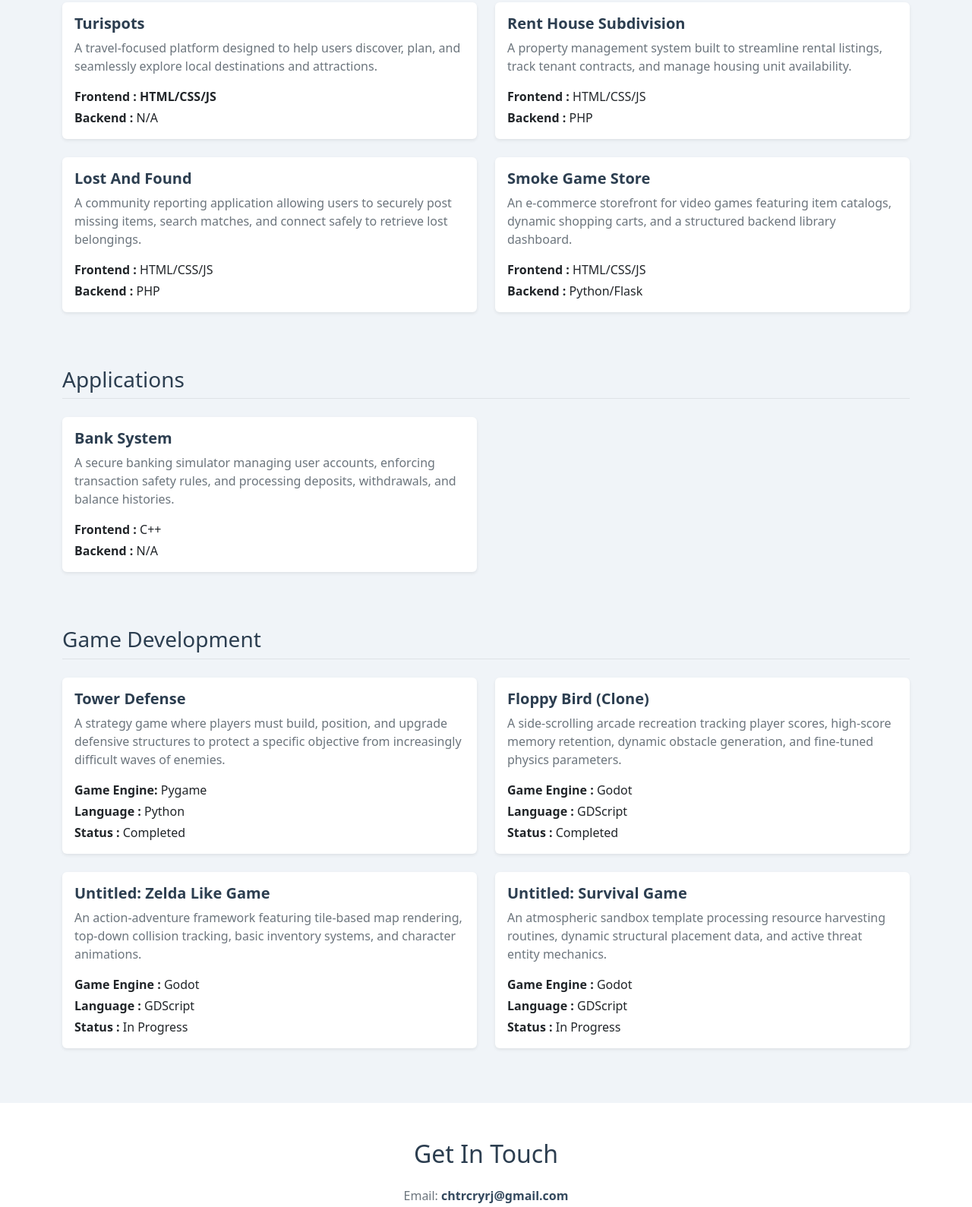
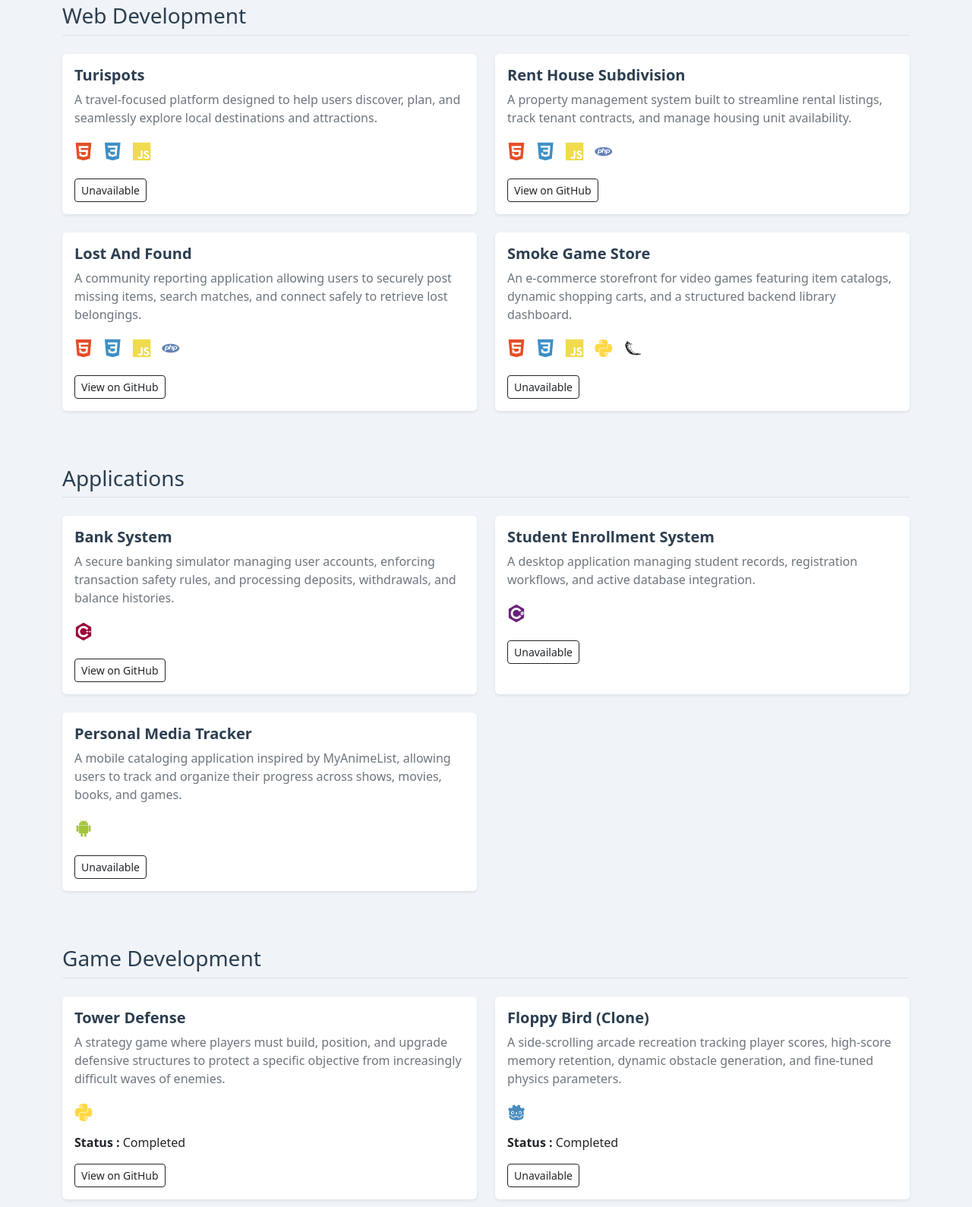
Before and after one commit to Cheztahcry/cheztahcry.github.io, a plain HTML site: page index.html in a window 1280 px wide. Shown: the part 835-2424 px from the top of the page at 76% size. Drawn offline with nearby package versions, Linux system fonts and the light colour scheme.

Commit message:
Beautify

```diff
--- /dev/null
+++ b/assets/css/index.css
@@ -0,0 +1,19 @@
+html {
+    scroll-behavior: smooth;
+}
+
+.bg-custom-light {
+    background-color: #f0f4f8;
+}
+
+.text-custom-primary {
+    color: #2c3e50;
+}
+
+.link-custom {
+    color: #34495e;
+}
+
+.link-custom:hover {
+    color: #1a252f;
+}
--- a/index.html
+++ b/index.html
@@ -5,20 +5,9 @@
     <meta name="viewport" content="width=device-width, initial-scale=1.0">
     <title>My Portfolio</title>
     <link href="https://cdn.jsdelivr.net/npm/bootstrap@5.3.0/dist/css/bootstrap.min.css" rel="stylesheet">
-    <style>
-        .bg-custom-light {
-            background-color: #f0f4f8;
-        }
-        .text-custom-primary {
-            color: #2c3e50;
-        }
-        .link-custom {
-            color: #34495e;
-        }
-        .link-custom:hover {
-            color: #1a252f;
-        }
-    </style>
+    <link href="assets/css/index.css" rel="stylesheet">
+    <link rel="stylesheet" type="text/css" href="https://cdn.jsdelivr.net/gh/devicons/devicon@latest/devicon.min.css" />
+    <link rel="icon" type="image/png" href="assets/logo.png">
 </head>
 <body class="d-flex flex-column min-vh-100">
     <nav class="navbar navbar-expand-lg navbar-dark bg-dark">
@@ -46,12 +35,27 @@
         </div>
     </header>
 
-    <section id="about" class="py-5">
+   <section id="about" class="py-5">
         <div class="container">
             <h2 class="text-center mb-4 text-custom-primary">About Me</h2>
             <div class="row justify-content-center">
                 <div class="col-md-8 text-center">
                     <p class="text-secondary">I am passionate about building functional and responsive web applications. I prefer and have more experience in the backend side of development, focusing on creating clean, efficient, and scalable code while continually expanding my technical skills. However, I am flexible and readily adapt to frontend demands whenever necessary to ensure a project's success.</p>
+
+                    <!-- Devicon Official Logos -->
+                    <div class="mt-4 fs-1"> <!-- fs-1 makes them nice and large -->
+                        <i class="devicon-html5-plain colored me-2" title="HTML5"></i>
+                        <i class="devicon-css3-plain colored me-2" title="CSS3"></i>
+                        <i class="devicon-javascript-plain colored" title="JavaScript"></i>
+                        <i class="devicon-python-plain colored mx-2" title="Python"></i>
+                        <i class="devicon-flask-original colored mx-2" title="Flask"></i>
+                        <i class="devicon-php-plain colored mx-2" title="PHP"></i>
+                        <i class="devicon-csharp-plain colored mx-2" title="C#"></i>
+                        <i class="devicon-cplusplus-plain colored mx-2" title="C++"></i>
+                        <i class="devicon-mysql-original wordmark colored mx-2" title="MySQL"></i>
+                        <i class="devicon-godot-plain colored mx-2" title="Godot"></i>
+                    </div>
+
                 </div>
             </div>
         </div>
@@ -63,43 +67,78 @@
 
             <h3 class="mb-4 border-bottom pb-2 text-custom-primary">Web Development</h3>
             <div class="row mb-5">
+                <!-- Turispots -->
                 <div class="col-md-6 mb-4">
                     <div class="card h-100 border-0 shadow-sm">
                         <div class="card-body">
                             <h5 class="card-title text-custom-primary fw-bold">Turispots</h5>
                             <p class="card-text text-secondary">A travel-focused platform designed to help users discover, plan, and seamlessly explore local destinations and attractions.</p>
-                            <p class="card-text mb-1"><strong>Frontend : HTML/CSS/JS</strong></p>
-                            <p class="card-text"><strong>Backend : </strong> N/A</p>
+
+                            <div class="mb-3 fs-4">
+                                <i class="devicon-html5-plain colored me-2" title="HTML5"></i>
+                                <i class="devicon-css3-plain colored me-2" title="CSS3"></i>
+                                <i class="devicon-javascript-plain colored" title="JavaScript"></i>
+                            </div>
+
+                            <a href="#" class="btn btn-sm btn-outline-dark">Unavailable</a>
                         </div>
                     </div>
                 </div>
+
+                <!-- Rent House Subdivision -->
                 <div class="col-md-6 mb-4">
                     <div class="card h-100 border-0 shadow-sm">
                         <div class="card-body">
                             <h5 class="card-title text-custom-primary fw-bold">Rent House Subdivision</h5>
                             <p class="card-text text-secondary">A property management system built to streamline rental listings, track tenant contracts, and manage housing unit availability.</p>
-                            <p class="card-text mb-1"><strong>Frontend : </strong> HTML/CSS/JS</p>
-                            <p class="card-text"><strong>Backend : </strong>PHP</p>
+
+                            <div class="mb-3 fs-4">
+                                <i class="devicon-html5-plain colored me-2" title="HTML5"></i>
+                                <i class="devicon-css3-plain colored me-2" title="CSS3"></i>
+                                <i class="devicon-javascript-plain colored me-2" title="JavaScript"></i>
+                                <i class="devicon-php-plain colored" title="PHP"></i>
+                            </div>
+
+                            <a href="https://github.com/Cheztahcry/Rent-House-Subdivision.git" target="_blank" class="btn btn-sm btn-outline-dark">View on GitHub</a>
                         </div>
                     </div>
                 </div>
+
+                <!-- Lost And Found -->
                 <div class="col-md-6 mb-4">
                     <div class="card h-100 border-0 shadow-sm">
                         <div class="card-body">
                             <h5 class="card-title text-custom-primary fw-bold">Lost And Found</h5>
                             <p class="card-text text-secondary">A community reporting application allowing users to securely post missing items, search matches, and connect safely to retrieve lost belongings.</p>
-                            <p class="card-text mb-1"><strong>Frontend : </strong> HTML/CSS/JS</p>
-                            <p class="card-text"><strong>Backend : </strong>PHP</p>
+
+                            <div class="mb-3 fs-4">
+                                <i class="devicon-html5-plain colored me-2" title="HTML5"></i>
+                                <i class="devicon-css3-plain colored me-2" title="CSS3"></i>
+                                <i class="devicon-javascript-plain colored me-2" title="JavaScript"></i>
+                                <i class="devicon-php-plain colored" title="PHP"></i>
+                            </div>
+
+                            <a href="https://github.com/Cheztahcry/Lost-and-Found.git" target="_blank" class="btn btn-sm btn-outline-dark">View on GitHub</a>
                         </div>
                     </div>
                 </div>
+
+                <!-- Smoke Game Store -->
                 <div class="col-md-6 mb-4">
                     <div class="card h-100 border-0 shadow-sm">
                         <div class="card-body">
                             <h5 class="card-title text-custom-primary fw-bold">Smoke Game Store</h5>
                             <p class="card-text text-secondary">An e-commerce storefront for video games featuring item catalogs, dynamic shopping carts, and a structured backend library dashboard.</p>
-                            <p class="card-text mb-1"><strong>Frontend : </strong>HTML/CSS/JS</p>
-                            <p class="card-text"><strong>Backend : </strong>Python/Flask</p>
+
+                            <div class="mb-3 fs-4">
+                                <i class="devicon-html5-plain colored me-2" title="HTML5"></i>
+                                <i class="devicon-css3-plain colored me-2" title="CSS3"></i>
+                                <i class="devicon-javascript-plain colored me-2" title="JavaScript"></i>
+                                <i class="devicon-python-plain colored me-2" title="Python"></i>
+                                <i class="devicon-flask-original colored" title="Flask"></i>
+                            </div>
+
+                            <a href="#" class="btn btn-sm btn-outline-dark">Unavailable</a>
                         </div>
                     </div>
                 </div>
@@ -107,61 +146,121 @@
 
             <h3 class="mb-4 border-bottom pb-2 text-custom-primary">Applications</h3>
             <div class="row mb-5">
+                <!-- Bank System -->
                 <div class="col-md-6 mb-4">
                     <div class="card h-100 border-0 shadow-sm">
                         <div class="card-body">
                             <h5 class="card-title text-custom-primary fw-bold">Bank System</h5>
                             <p class="card-text text-secondary">A secure banking simulator managing user accounts, enforcing transaction safety rules, and processing deposits, withdrawals, and balance histories.</p>
-                            <p class="card-text mb-1"><strong>Frontend : </strong>C++</p>
-                            <p class="card-text"><strong>Backend : </strong>N/A</p>
-                        </div>
-                    </div>
-                </div>
-            </div>
 
-            <h3 class="mb-4 border-bottom pb-2 text-custom-primary">Game Development</h3>
-            <div class="row">
-                <div class="col-md-6 mb-4">
-                    <div class="card h-100 border-0 shadow-sm">
-                        <div class="card-body">
-                            <h5 class="card-title text-custom-primary fw-bold">Tower Defense</h5>
-                            <p class="card-text text-secondary">A strategy game where players must build, position, and upgrade defensive structures to protect a specific objective from increasingly difficult waves of enemies.</p>
-                            <p class="card-text mb-1"><strong>Game Engine: </strong> Pygame</p>
-                            <p class="card-text mb-1"><strong>Language : </strong>Python</p>
-                            <p class="card-text"><strong>Status : </strong>Completed</p>
+                            <div class="mb-3 fs-4">
+                                <i class="devicon-cplusplus-plain colored" title="C++"></i>
+                            </div>
+
+                            <a href="https://github.com/Cheztahcry/Banking-System.git" target="_blank" class="btn btn-sm btn-outline-dark">View on GitHub</a>
                         </div>
                     </div>
                 </div>
                 <div class="col-md-6 mb-4">
                     <div class="card h-100 border-0 shadow-sm">
                         <div class="card-body">
-                            <h5 class="card-title text-custom-primary fw-bold">Floppy Bird (Clone)</h5>
-                            <p class="card-text text-secondary">A side-scrolling arcade recreation tracking player scores, high-score memory retention, dynamic obstacle generation, and fine-tuned physics parameters.</p>
-                            <p class="card-text mb-1"><strong>Game Engine : </strong> Godot</p>
-                            <p class="card-text mb-1"><strong>Language : </strong>GDScript</p>
-                            <p class="card-text"><strong>Status : </strong>Completed</p>
+                            <h5 class="card-title text-custom-primary fw-bold">Student Enrollment System</h5>
+                            <p class="card-text text-secondary">A desktop application managing student records, registration workflows, and active database integration.</p>
+
+                            <div class="mb-3 fs-4">
+                                <i class="devicon-csharp-plain colored me-2" title="C#"></i>
+                                <i class="devicon-mysql-original wordmark colored" title="MySQL"></i>
+                            </div>
+
+                            <a href="#" class="btn btn-sm btn-outline-dark">Unavailable</a>
                         </div>
                     </div>
                 </div>
                 <div class="col-md-6 mb-4">
                     <div class="card h-100 border-0 shadow-sm">
                         <div class="card-body">
-                            <h5 class="card-title text-custom-primary fw-bold">Untitled: Zelda Like Game</h5>
-                            <p class="card-text text-secondary">An action-adventure framework featuring tile-based map rendering, top-down collision tracking, basic inventory systems, and character animations.</p>
-                            <p class="card-text mb-1"><strong>Game Engine : </strong> Godot</p>
-                            <p class="card-text mb-1"><strong>Language : </strong>GDScript</p>
-                            <p class="card-text"><strong>Status : </strong>In Progress</p>
+                            <h5 class="card-title text-custom-primary fw-bold">Personal Media Tracker</h5>
+                            <p class="card-text text-secondary">A mobile cataloging application inspired by MyAnimeList, allowing users to track and organize their progress across shows, movies, books, and games.</p>
+
+                            <div class="mb-3 fs-4">
+                                <!-- Using the Android logo to represent Kodular mobile development -->
+                                <i class="devicon-android-plain colored me-2" title="Android / Kodular"></i>
+                            </div>
+
+                            <a href="#" class="btn btn-sm btn-outline-dark">Unavailable</a>
                         </div>
                     </div>
                 </div>
+            </div>
+
+
+
+            <h3 class="mb-4 border-bottom pb-2 text-custom-primary">Game Development</h3>
+            <div class="row">
+                <!-- Tower Defense -->
+                <div class="col-md-6 mb-4">
+                    <div class="card h-100 border-0 shadow-sm">
+                        <div class="card-body">
+                            <h5 class="card-title text-custom-primary fw-bold">Tower Defense</h5>
+                            <p class="card-text text-secondary">A strategy game where players must build, position, and upgrade defensive structures to protect a specific objective from increasingly difficult waves of enemies.</p>
+
+                            <div class="mb-2 fs-4">
+                                <i class="devicon-python-plain colored" title="Python / Pygame"></i>
+                            </div>
+                            <p class="card-text mb-3"><strong>Status : </strong>Completed</p>
+
+                            <a href="https://github.com/Cheztahcry/Tower-Defense.git" target="_blank" class="btn btn-sm btn-outline-dark">View on GitHub</a>
+                        </div>
+                    </div>
+                </div>
+
+                <!-- Floppy Bird Clone -->
+                <div class="col-md-6 mb-4">
+                    <div class="card h-100 border-0 shadow-sm">
+                        <div class="card-body">
+                            <h5 class="card-title text-custom-primary fw-bold">Floppy Bird (Clone)</h5>
+                            <p class="card-text text-secondary">A side-scrolling arcade recreation tracking player scores, high-score memory retention, dynamic obstacle generation, and fine-tuned physics parameters.</p>
+
+                            <div class="mb-2 fs-4">
+                                <i class="devicon-godot-plain colored" title="Godot / GDScript"></i>
+                            </div>
+                            <p class="card-text mb-3"><strong>Status : </strong>Completed</p>
+
+                            <a href="#" class="btn btn-sm btn-outline-dark">Unavailable</a>
+                        </div>
+                    </div>
+                </div>
+
+                <!-- Untitled: Zelda Like Game -->
+                <div class="col-md-6 mb-4">
+                    <div class="card h-100 border-0 shadow-sm">
+                        <div class="card-body">
+                            <h5 class="card-title text-custom-primary fw-bold">Untitled: Zelda Like Game</h5>
+                            <p class="card-text text-secondary">An action-adventure framework featuring tile-based map rendering, top-down collision tracking, basic inventory systems, and character animations.</p>
+
+                            <div class="mb-2 fs-4">
+                                <i class="devicon-godot-plain colored" title="Godot / GDScript"></i>
+                            </div>
+                            <p class="card-text mb-3"><strong>Status : </strong>In Progress</p>
+
+                            <a href="#" class="btn btn-sm btn-outline-dark">Unavailable</a>
+                        </div>
+                    </div>
+                </div>
+
+                <!-- Untitled: Survival Game -->
                 <div class="col-md-6 mb-4">
                     <div class="card h-100 border-0 shadow-sm">
                         <div class="card-body">
                             <h5 class="card-title text-custom-primary fw-bold">Untitled: Survival Game</h5>
                             <p class="card-text text-secondary">An atmospheric sandbox template processing resource harvesting routines, dynamic structural placement data, and active threat entity mechanics.</p>
-                            <p class="card-text mb-1"><strong>Game Engine : </strong>Godot</p>
-                            <p class="card-text mb-1"><strong>Language : </strong>GDScript</p>
-                            <p class="card-text"><strong>Status : </strong>In Progress</p>
+
+                            <div class="mb-2 fs-4">
+                                <i class="devicon-godot-plain colored" title="Godot / GDScript"></i>
+                            </div>
+                            <p class="card-text mb-3"><strong>Status : </strong>In Progress</p>
+
+                            <a href="#" class="btn btn-sm btn-outline-dark">Unavailable</a>
                         </div>
                     </div>
                 </div>
```
